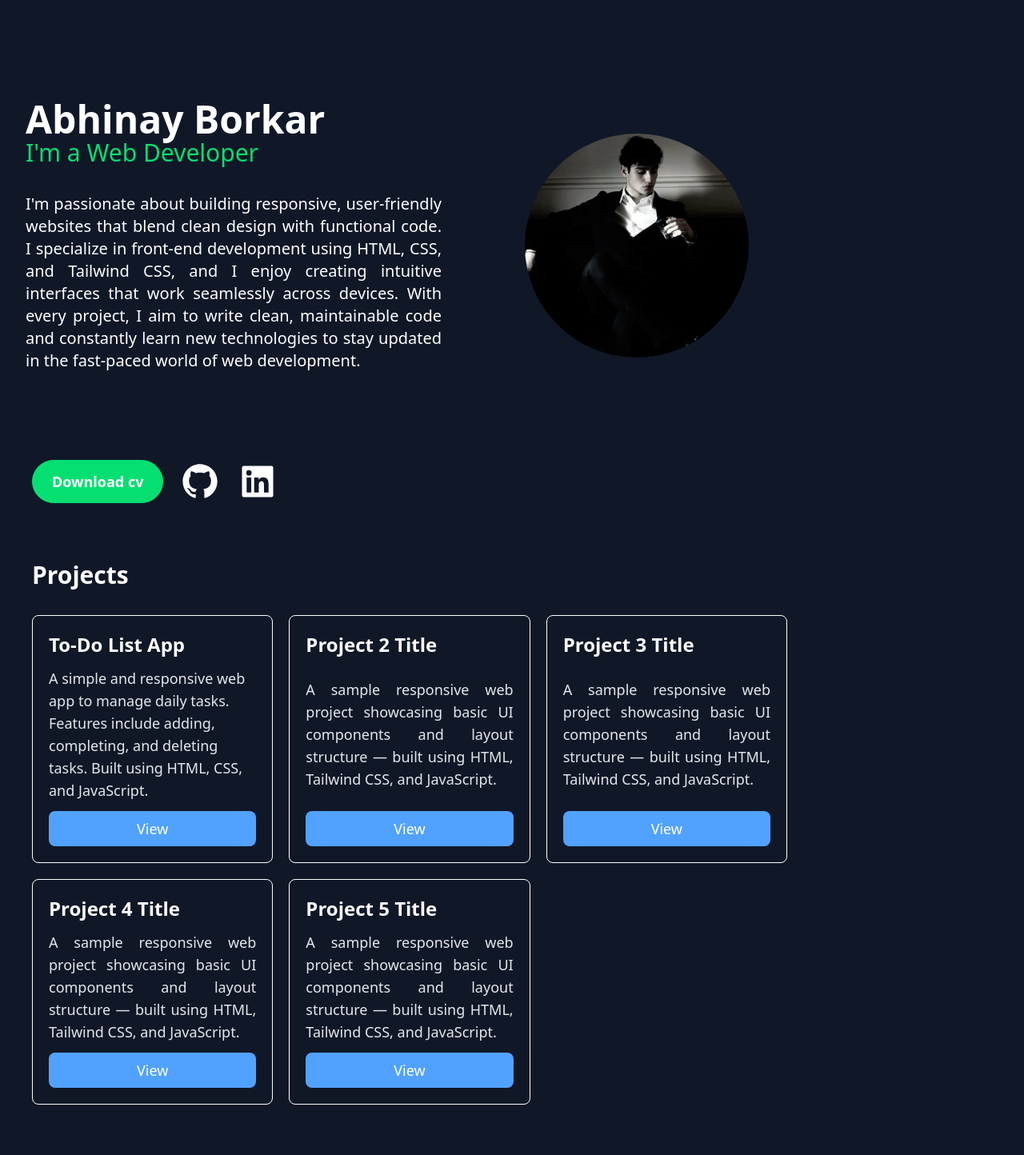
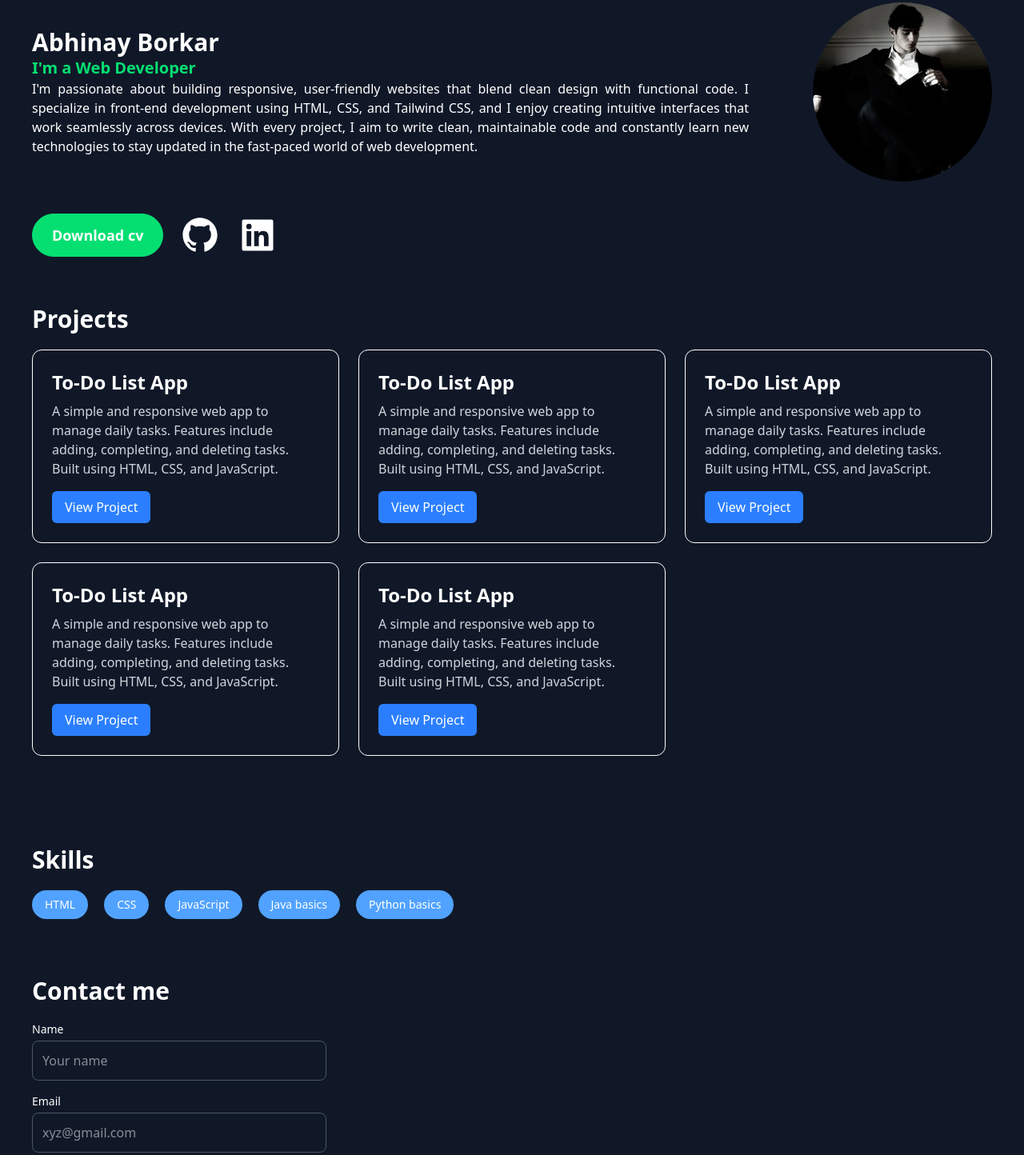
Before and after one commit to off-abhi-1287/My-Portfolio, a plain HTML site: page index.html in a window 1280 px wide. Shown: the part 137-1581 px from the top of the page at 80% size. Drawn offline with nearby package versions, Linux system fonts and the light colour scheme.

Commit message:
Update index.html
Responsiveness update

```diff
--- a/index.html
+++ b/index.html
@@ -6,7 +6,6 @@
   <meta name="viewport" content="width=device-width, initial-scale=1">
 
   <title>HTML</title>
-
 
 <script src="https://cdn.jsdelivr.net/npm/@tailwindcss/browser@4"></script>
 
@@ -34,102 +33,148 @@
     </ul>
   </nav>
 
-  <div class="h-130 mt-0 md:mt-18 w-90vw px-10 py-10 md:px-8 md:py-20 md:flex items-center">
+  <div class="my-10 mx-auto flex flex-col md:flex-row items-center md:justify-between  px-7 md:px-10">
 
-    <div>
-    <h2 class="text-3xl md:text-5xl font-semibold">Abhinay Borkar</h2>
+    <div class="max-w-[90vw] md:max-w-[60vw] lg:max-w-[70vw]">
+    <h2 class="text-3xl font-bold">Abhinay Borkar</h2>
 
-    <h3 class="text-xl md:text-3xl text-green-400 font-medium">I'm a Web Developer</h3>
+    <h3 class="text-xl font-semibold text-green-400">I'm a Web Developer</h3>
 
-    <p class="max-w-130 text-justify mt-3 md:mt-8 text-sm md:text-xl">
+    <p class="text-justify text-md">
       I'm passionate about building responsive, user-friendly websites that blend clean design with functional code. I specialize in front-end development using HTML, CSS, and Tailwind CSS, and I enjoy creating intuitive interfaces that work seamlessly across devices. With every project, I aim to write clean, maintainable code and constantly learn new technologies to stay updated in the fast-paced world of web development.
     </p>
     </div>
 
-    <div class="rounded-full h-35 w-35 mt-6 ml-18 md:h-70 md:w-70 md:ml-26 overflow-hidden">
+    <div class="h-[11rem] w-[11rem] md:h-56 md:w-56 rounded-full flex items-center">
 
-       <img src="main1.jpg" alt="profile" class="h-full w-full object-cover" />
+       <img src="main1.jpg" alt="profile" class="h-full w-full rounded-full object-cover" />
+
 
     </div>
-
   </div>
 
   <div class="flex items-center gap-3 md:gap-5 mx-10 my-5">
     <button class="bg-green-400 border border-green-400 hover:bg-transparent hover:border-gray-500 rounded-full font-semibold px-3 py-2 text-sm md:text-lg md:px-6 md:py-3">Download cv</button>
 
-    <a href="https://github.com/off-abhi-1287"><img class="invert h-8 md:h-13 hover:scale-105" src="bxl-github.svg" alt="github"></a>
+    <a href="https://github.com/off-abhi-1287"><img class="invert h-8 md:h-13 hover:scale-105" src="/bxl-github.svg" alt="github"></a>
 
     <a href="https://www.linkedin.com/in/abhinay-borkar-425522336?utm_source=share&utm_campaign=share_via&utm_content=profile&utm_medium=android_app"><img class="invert h-8 md:h-13 hover:scale-105" src="bxl-linkedin-square.svg" alt="linkedin"></a>
   </div>
 
   <!--Projects card section-->
 
-  <h2 class="mx-10 my-8 text-2xl md:text-3xl mt-15 md:mt-18 font-bold" id="project">Projects</h2>
+   <section class="p-7 md:p-10">
 
-  <div class="px-10 max-w-5xl max-h-5xl grid grid-cols-1 md:grid md:grid-cols-3 gap-5 ">
-
-    <div class="border rounded-lg p-3 md:p-5 flex flex-col justify-between">
-    <h2 class="text-lg md:text-2xl font-semibold">To-Do List App</h2>
-    <p class="text-gray-200 text-sm my-3 md:text-lg text- justify">A simple and responsive web app to manage daily tasks.
-Features include adding, completing, and deleting tasks.
-Built using HTML, CSS, and JavaScript.</p>
-
-<a href="https://off-abhi-1287.github.io/ToDo-List/"
-   target="_blank"
-   rel="noopener noreferrer"
-   class="bg-blue-400 hover:bg-blue-500 px-2 py-1 md:px-5 md:py-2 text-sm md:text-lg rounded-sm md:rounded-lg text-center">
-  View
-</a>
-
-    </div>
+   <h2 class="text-2xl md:text-3xl font-bold mb-2 md:mb-5">Projects</h2>
 
 
-    <div class="border rounded-lg  p-3 md:p-5 flex flex-col justify-between">
-    <h2 class="text-lg md:text-2xl font-semibold">Project 2 Title</h2>
-    <p class="text-gray-200 text-sm my-3 md:text-lg text-justify">A sample responsive web project showcasing basic UI components and layout structure — built using HTML, Tailwind CSS, and JavaScript.</p>
-
-    <a href="#"
-   class="bg-blue-400 hover:bg-blue-500 px-2 py-1 md:px-5 md:py-2 text-sm md:text-lg rounded-sm md:rounded-lg text-center">
-  View
-</a>
-    </div>
+  <div class="grid grid-cols-1 md:grid-cols-2 gap-6 lg:grid-cols-3">
 
 
-    <div class="border rounded-lg p-3 md:p-5 flex flex-col justify-between">
-    <h2 class="text-lg md:text-2xl font-semibold">Project 3 Title</h2>
-    <p class="text-gray-200 text-sm my-3 md:text-lg text-justify">A sample responsive web project showcasing basic UI components and layout structure — built using HTML, Tailwind CSS, and JavaScript.</p>
+  <div class="border border-white text-white rounded-xl shadow-sm p-5 md:p-6 flex flex-col justify-between w-full active:shadow-lg active:shadow-gray-800/50 active:scale-105 transition delay-150
+  ease-in-out-duration-300">
 
-    <a href="#"
-   class="bg-blue-400 hover:bg-blue-500 px-2 py-1 md:px-5 md:py-2 text-sm md:text-lg rounded-sm md:rounded-lg text-center">
-  View
-</a>
-    </div>
+    <h2 class="text-xl md:text-2xl font-semibold mb-2">To-Do List App</h2>
 
+    <p class="text-sm md:text-base text-gray-300 mb-4">
 
-    <div class="border rounded-lg p-3 md:p-5 flex flex-col justify-between">
-    <h2 class="text-lg md:text-2xl font-semibold">Project 4 Title</h2>
-    <p class="text-gray-200 text-sm my-3 md:text-lg text-justify">A sample responsive web project showcasing basic UI components and layout structure — built using HTML, Tailwind CSS, and JavaScript.</p>
+      A simple and responsive web app to manage daily tasks.
+Features include adding, completing, and deleting tasks.
+Built using HTML, CSS, and JavaScript.
 
-    <a href="#"
+    </p>
 
-   class="bg-blue-400 hover:bg-blue-500 px-2 py-1 md:px-5 md:py-2 text-sm md:text-lg rounded-sm md:rounded-lg text-center">
-  View
-</a>
-    </div>
+    <a href="https://off-abhi-1287.github.io/ToDo-List/"
+       target="_blank"
+       class="self-start bg-blue-500 hover:bg-blue-600 text-white px-4 py-2 rounded-md text-sm md:text-base transition duration-300">
+      View Project
+    </a>
+  </div>
 
-    <div class="border rounded-lg p-3 md:p-5 flex flex-col justify-between">
-    <h2 class="text-lg md:text-2xl font-semibold">Project 5 Title</h2>
-    <p class="text-gray-200 text-sm my-3 md:text-lg text-justify">A sample responsive web project showcasing basic UI components and layout structure — built using HTML, Tailwind CSS, and JavaScript.</p>
+  <div class="border border-white text-white rounded-xl shadow-sm p-5 md:p-6 flex flex-col justify-between w-full active:shadow-lg active:shadow-gray-800/50 active:scale-105 transition delay-150
+  ease-in-out-duration-300">
 
-    <a href="#"
+    <h2 class="text-xl md:text-2xl font-semibold mb-2">To-Do List App</h2>
 
-   class="bg-blue-400 hover:bg-blue-500 px-2 py-1 md:px-5 md:py-2 text-sm md:text-lg rounded-sm md:rounded-lg text-center">
-  View
-</a>
-    </div>
+    <p class="text-sm md:text-base text-gray-300 mb-4">
+
+      A simple and responsive web app to manage daily tasks.
+Features include adding, completing, and deleting tasks.
+Built using HTML, CSS, and JavaScript.
+
+    </p>
+
+    <a href="https://off-abhi-1287.github.io/ToDo-List/"
+       target="_blank"
+       class="self-start bg-blue-500 hover:bg-blue-600 text-white px-4 py-2 rounded-md text-sm md:text-base transition duration-300">
+      View Project
+    </a>
+  </div>
+
+  <div class="border border-white text-white rounded-xl shadow-sm p-5 md:p-6 flex flex-col justify-between w-full active:shadow-lg active:shadow-gray-800/50 active:scale-105 transition delay-150
+  ease-in-out-duration-300">
+
+    <h2 class="text-xl md:text-2xl font-semibold mb-2">To-Do List App</h2>
+
+    <p class="text-sm md:text-base text-gray-300 mb-4">
+
+      A simple and responsive web app to manage daily tasks.
+Features include adding, completing, and deleting tasks.
+Built using HTML, CSS, and JavaScript.
+
+    </p>
+
+    <a href="https://off-abhi-1287.github.io/ToDo-List/"
+       target="_blank"
+       class="self-start bg-blue-500 hover:bg-blue-600 text-white px-4 py-2 rounded-md text-sm md:text-base transition duration-300">
+      View Project
+    </a>
+  </div>
+
+  <div class="border border-white text-white rounded-xl shadow-sm p-5 md:p-6 flex flex-col justify-between w-full active:shadow-lg active:shadow-gray-800/50 active:scale-105 transition delay-150
+  ease-in-out-duration-300">
+
+    <h2 class="text-xl md:text-2xl font-semibold mb-2">To-Do List App</h2>
+
+    <p class="text-sm md:text-base text-gray-300 mb-4">
+
+      A simple and responsive web app to manage daily tasks.
+Features include adding, completing, and deleting tasks.
+Built using HTML, CSS, and JavaScript.
+
+    </p>
+
+    <a href="https://off-abhi-1287.github.io/ToDo-List/"
+       target="_blank"
+       class="self-start bg-blue-500 hover:bg-blue-600 text-white px-4 py-2 rounded-md text-sm md:text-base transition duration-300">
+      View Project
+    </a>
+  </div>
+
+  <div class="border border-white text-white rounded-xl shadow-sm p-5 md:p-6 flex flex-col justify-between w-full active:shadow-lg active:shadow-gray-800/50 active:scale-105 transition delay-150
+  ease-in-out-duration-300">
+
+    <h2 class="text-xl md:text-2xl font-semibold mb-2">To-Do List App</h2>
+
+    <p class="text-sm md:text-base text-gray-300 mb-4">
+
+      A simple and responsive web app to manage daily tasks.
+Features include adding, completing, and deleting tasks.
+Built using HTML, CSS, and JavaScript.
+
+    </p>
+
+    <a href="https://off-abhi-1287.github.io/ToDo-List/"
+       target="_blank"
+       class="self-start bg-blue-500 hover:bg-blue-600 text-white px-4 py-2 rounded-md text-sm md:text-base transition duration-300">
+      View Project
+    </a>
+  </div>
+
 
 
   </div>
+  </section>
 
 
   <!--Skills section--->
@@ -174,7 +219,7 @@ Built using HTML, CSS, and JavaScript.</p>
           <textarea rows="5" cols="8" class="border rounded-lg border-gray-600 focus:ring-2 ring-blue-500 outline-none"></textarea>
         </div>
 
-        <button class="bg-blue-400 hover:bg-transparent hover:border hover:border-gray-500 text-white ml-10 rounded-md px-3 py-1">Submit</button>
+        <button class="bg-blue-500 hover:bg-transparent hover:border hover:border-gray-500 text-white ml-10 rounded-md px-3 py-1">Submit</button>
 
       </form>
     </div>
```
